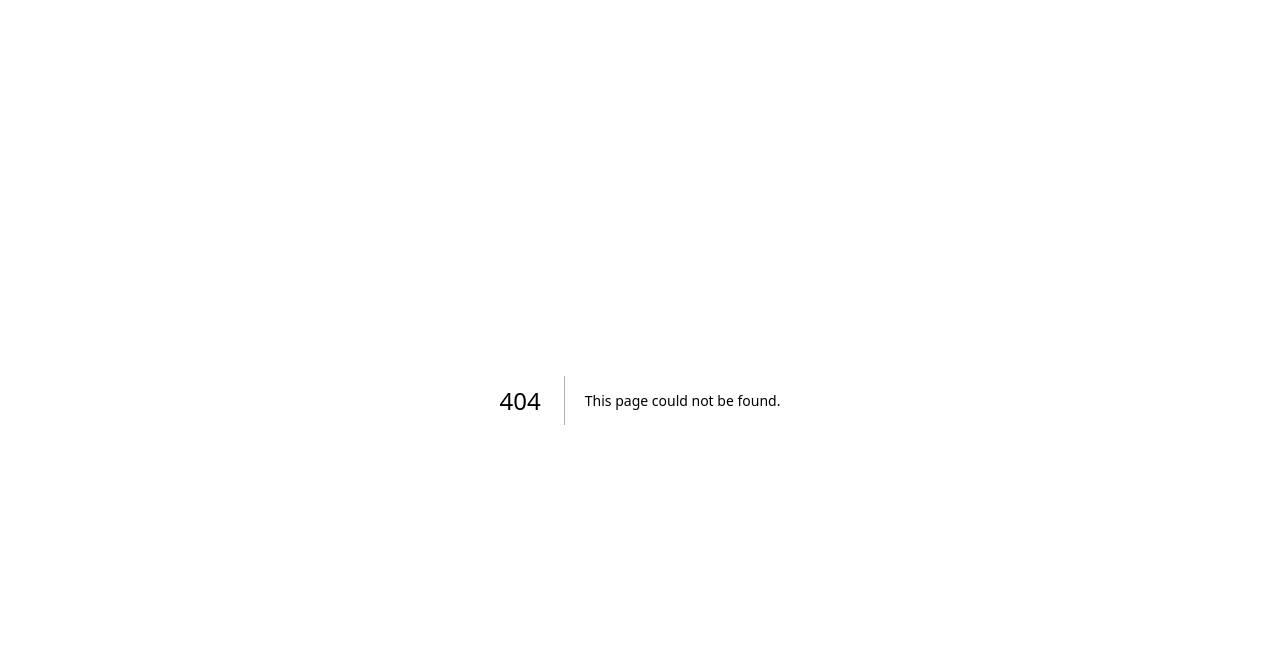
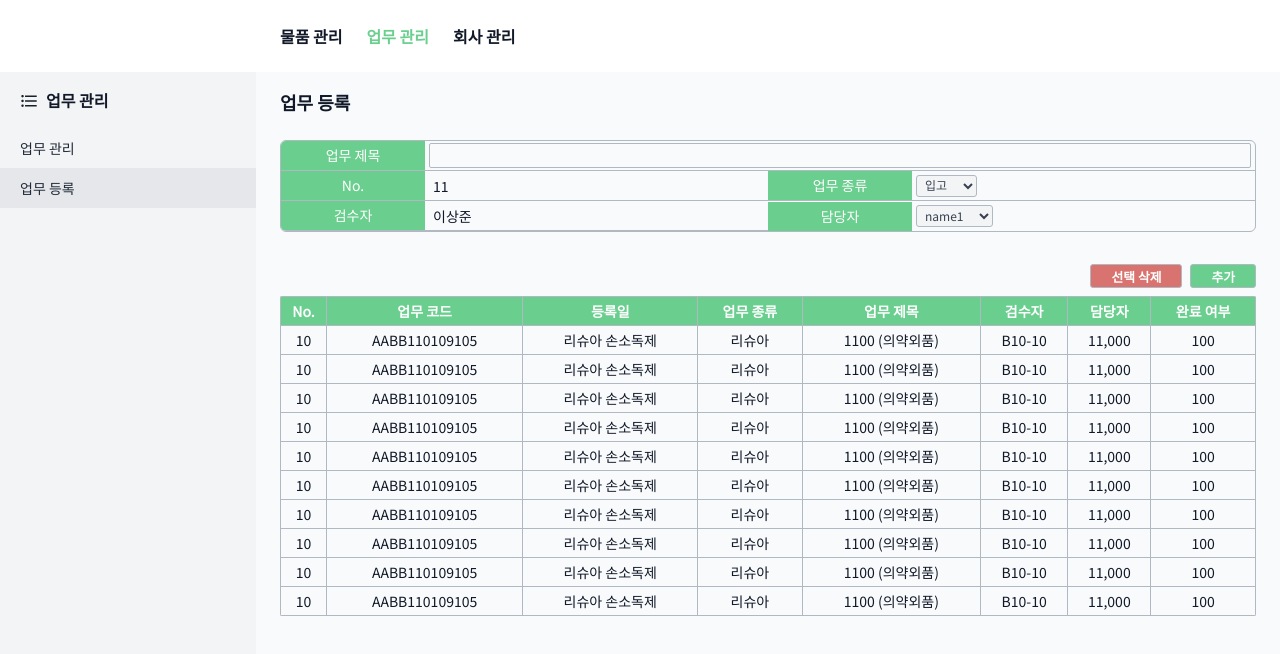
Before and after one commit to TradeCenterProject/FE_TradeCenter, a Next.js app: page /tasks/upload in a window 1280 px wide. Before the commit this address had no page. Shown: the top 654 px of the page. Built offline with nearby package versions, Linux system fonts and the light colour scheme.

Commit message:
Feat: 업무 등록 페이지 입력 폼 구현

```diff
--- /dev/null
+++ b/components/common/Form.tsx
@@ -0,0 +1,48 @@
+import { ReactNode } from "react";
+import { cls } from "@utils/styles";
+import Button from "./Button";
+
+interface FormProps {
+  rowCount: number;
+  submittable?: boolean;
+  children: ReactNode;
+}
+
+// interface GridRowsType {
+//   [key: number]: string;
+// }
+
+// const gridStyles: GridRowsType = {
+//   0: "",
+//   3: "grid-rows-[repeat(3,_auto)]",
+//   4: "grid-rows-[repeat(4,_auto)]",
+// };
+
+// const gridBorderStyles: GridRowsType = {
+//   0: "",
+//   3: "[&:nth-child(3)]:border-none",
+//   4: "[&:nth-child(4)]:border-none",
+// };
+
+const Form = ({ rowCount, submittable, children }: FormProps) => {
+  return (
+    <form>
+      {submittable && (
+        <div className="mb-2 flex justify-end">
+          <Button color="green" value="추가" />
+        </div>
+      )}
+      <div
+        className={cls(
+          `grid grid-flow-col grid-cols-2 overflow-hidden rounded-md border border-borderColor text-sm`,
+          `grid-rows-[repeat(${rowCount ?? 0},_auto)]`,
+          `[&>div:nth-child(${rowCount ?? 0})]:border-none`
+        )}
+      >
+        {children}
+      </div>
+    </form>
+  );
+};
+
+export default Form;
--- /dev/null
+++ b/components/common/FormInput.tsx
@@ -0,0 +1,15 @@
+interface FormInputProps {
+  id: string;
+}
+
+const FormInput = ({ id }: FormInputProps) => {
+  return (
+    <input
+      id={id}
+      type="text"
+      className="h-fit w-full rounded-sm border border-borderColor bg-transparent py-[0.1rem] px-1 outline-none"
+    />
+  );
+};
+
+export default FormInput;
--- /dev/null
+++ b/components/common/FormItem.tsx
@@ -0,0 +1,30 @@
+import { ReactNode } from "react";
+import { cls } from "@utils/styles";
+
+interface FormItemProps {
+  id: string;
+  isWide?: boolean;
+  label: string;
+  children: ReactNode;
+}
+
+const FormItem = ({ id, isWide, label, children }: FormItemProps) => {
+  return (
+    <div
+      className={cls(
+        `flex items-center border-b border-borderColor last:border-none`,
+        isWide ? "col-span-2" : ""
+      )}
+    >
+      <label
+        htmlFor={id}
+        className="block w-36 bg-primary py-1 text-center leading-normal text-white"
+      >
+        {label}
+      </label>
+      <div className="w-[calc(100%-9rem)] px-1">{children}</div>
+    </div>
+  );
+};
+
+export default FormItem;
--- a/pages/join.tsx
+++ b/pages/join.tsx
@@ -1,6 +1,6 @@
 import Card from "@components/common/Card";
 import FormButton from "@components/common/FormButton";
-import Input from "@components/common/Input";
+import Input from "@components/common/LoginInput";
 
 const JoinPage = () => {
   return (
--- a/pages/login.tsx
+++ b/pages/login.tsx
@@ -1,7 +1,7 @@
 import Link from "next/link";
 import Card from "@components/common/Card";
 import FormButton from "@components/common/FormButton";
-import Input from "@components/common/Input";
+import Input from "@components/common/LoginInput";
 
 const LoginPage = () => {
   return (
--- a/pages/products/upload.tsx
+++ b/pages/products/upload.tsx
@@ -1,41 +1,41 @@
 import Button from "@components/common/Button";
+import Form from "@components/common/Form";
+import FormInput from "@components/common/FormInput";
+import FormItem from "@components/common/FormItem";
 import Table from "@components/common/Table";
 import Layout from "@components/layout";
-import { PRODUCT_LIST_THEADS, UPLOAD_FORM_LABELS } from "@constants/products";
+import { PRODUCT_LIST_THEADS } from "@constants/products";
 
 const ProductUploadPage = () => {
   return (
     <Layout title="물품 등록">
       <div className="space-y-10">
-        <form>
-          <div className="mb-2 flex justify-end">
-            <Button color="green" value="추가" />
-          </div>
-          <div className="grid grid-flow-col grid-cols-2 grid-rows-[auto_auto_auto_auto] overflow-hidden rounded-md border border-borderColor text-sm">
-            {UPLOAD_FORM_LABELS.map((data) => (
-              <div
-                key={data.id}
-                className="flex items-center border-b border-borderColor last:border-none [&:nth-child(4)]:border-none"
-              >
-                <label
-                  htmlFor={data.id}
-                  className="block w-36 bg-primary py-1 text-center leading-normal text-white"
-                >
-                  {data.name}
-                </label>
-                {data.isStatic ? (
-                  <span className="mx-2">11</span>
-                ) : (
-                  <input
-                    id={data.id}
-                    type="text"
-                    className="mx-1 h-fit w-[calc(100%-9.5rem)] rounded-sm border border-borderColor bg-transparent py-[0.1rem] px-1 outline-none"
-                  />
-                )}
-              </div>
-            ))}
-          </div>
-        </form>
+        <Form submittable rowCount={4}>
+          <FormItem id="productCode" label="제품 코드">
+            <FormInput id="productCode" />
+          </FormItem>
+          <FormItem id="productName" label="제품 이름">
+            <FormInput id="productName" />
+          </FormItem>
+          <FormItem id="productCategory" label="제품 분류">
+            <FormInput id="productCategory" />
+          </FormItem>
+          <FormItem id="price" label="단가">
+            <FormInput id="price" />
+          </FormItem>
+          <FormItem id="listOrder" label="No.">
+            <span className="px-1">11</span>
+          </FormItem>
+          <FormItem id="productCompany" label="생산처">
+            <FormInput id="productCompany" />
+          </FormItem>
+          <FormItem id="location" label="저장 위치">
+            <FormInput id="location" />
+          </FormItem>
+          <FormItem id="quantity" label="수량">
+            <FormInput id="quantity" />
+          </FormItem>
+        </Form>
         <div className="space-y-2">
           <div className="flex justify-end gap-2">
             <Button color="green" value="엑셀 등록" />
--- a/pages/tasks/lists.tsx
+++ b/pages/tasks/lists.tsx
@@ -13,7 +13,7 @@ const TaskListPage = () => {
     <Layout title="업무 목록">
       <div>
         <div className="mb-2 flex justify-end space-x-4">
-          <div className="space-x-2">
+          <div className="flex items-center space-x-2">
             <Filter
               description={TASK_CATEGORY.description}
               options={TASK_CATEGORY.options}
--- /dev/null
+++ b/pages/tasks/upload.tsx
@@ -0,0 +1,43 @@
+import Button from "@components/common/Button";
+import ComboBox from "@components/common/ComboBox";
+import Form from "@components/common/Form";
+import FormInput from "@components/common/FormInput";
+import FormItem from "@components/common/FormItem";
+import Table from "@components/common/Table";
+import Layout from "@components/layout";
+import { TASK_LIST_THEADS, TASK_CATEGORY } from "@constants/tasks";
+
+const TaskUploadPage = () => {
+  return (
+    <Layout title="업무 등록">
+      <div className="mt-6 space-y-8">
+        <Form rowCount={3}>
+          <FormItem isWide id="taskTitle" label="업무 제목">
+            <FormInput id="taskTitle" />
+          </FormItem>
+          <FormItem id="listOrder" label="No.">
+            <span className="px-1">11</span>
+          </FormItem>
+          <FormItem id="inspector" label="검수자">
+            <span className="px-1">이상준</span>
+          </FormItem>
+          <FormItem id="taskCategory" label="업무 종류">
+            <ComboBox options={TASK_CATEGORY.options} />
+          </FormItem>
+          <FormItem id="PIC" label="담당자">
+            <ComboBox options={["name1", "name2"]} />
+          </FormItem>
+        </Form>
+        <div className="space-y-2">
+          <div className="flex justify-end gap-2">
+            <Button color="red" value="선택 삭제" />
+            <Button color="green" value="추가" />
+          </div>
+          <Table thead={TASK_LIST_THEADS} />
+        </div>
+      </div>
+    </Layout>
+  );
+};
+
+export default TaskUploadPage;
--- a/typings/index.ts
+++ b/typings/index.ts
@@ -8,5 +8,6 @@ export type AsideMenuType = {
 export interface FormLabel {
   id: string;
   name: string;
-  isStatic?: boolean;
+  type?: "static" | "select";
+  isWide?: boolean;
 }
```
Also changed, not shown: constants/products.ts (+0 -39 lines), components/common/LoginInput.tsx (renamed from components/common/Input.tsx).
